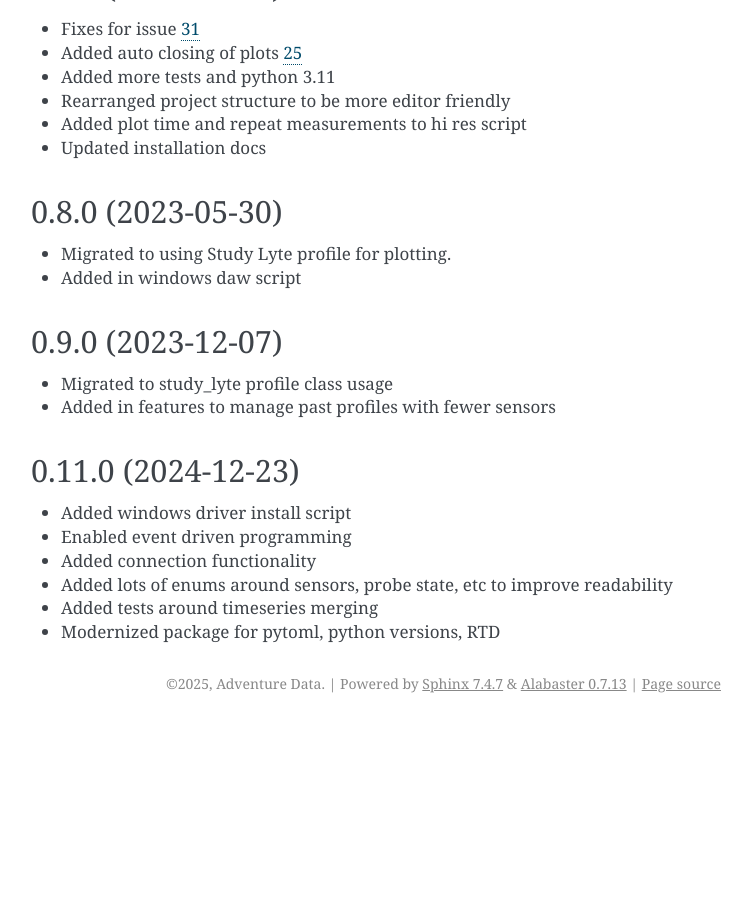
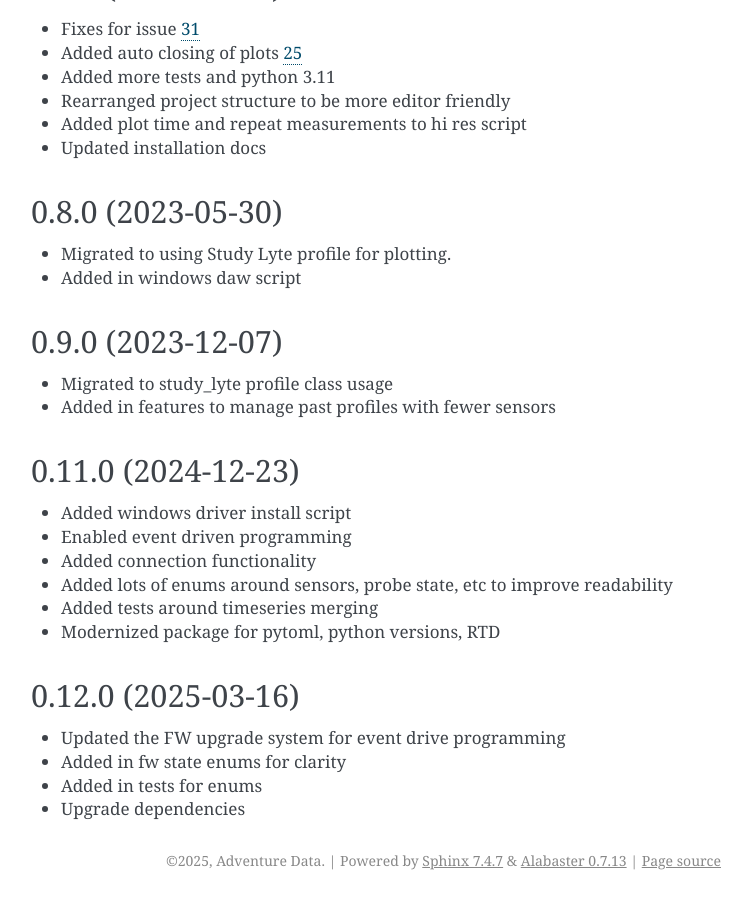
Before and after one commit to AdventureData/radicl, a Sphinx documentation site: the page built from docs/history.rst, in a window 1280 px wide and 900 px high, scrolled down 1592 px. Shown: the whole window, without its empty margins (389-1141 px from the left). Built offline with Sphinx 7.4.7, drawn with Linux system fonts in a browser that asks for light colours; pages that are not in the unit, such as notebooks, are missing from menus; before the commit the page ends 2315 px from its top, so only the background shows below that.

Commit message:
Updated history

```diff
--- a/docs/history.rst
+++ b/docs/history.rst
@@ -109,3 +109,11 @@ Overhaul (2017-10-17)
 * Added lots of enums around sensors, probe state, etc to improve readability
 * Added tests around timeseries merging
 * Modernized package for pytoml, python versions, RTD
+
+
+0.12.0 (2025-03-16)
+-------------------
+* Updated the FW upgrade system for event drive programming
+* Added in fw state enums for clarity
+* Added in tests for enums
+* Upgrade dependencies
```
